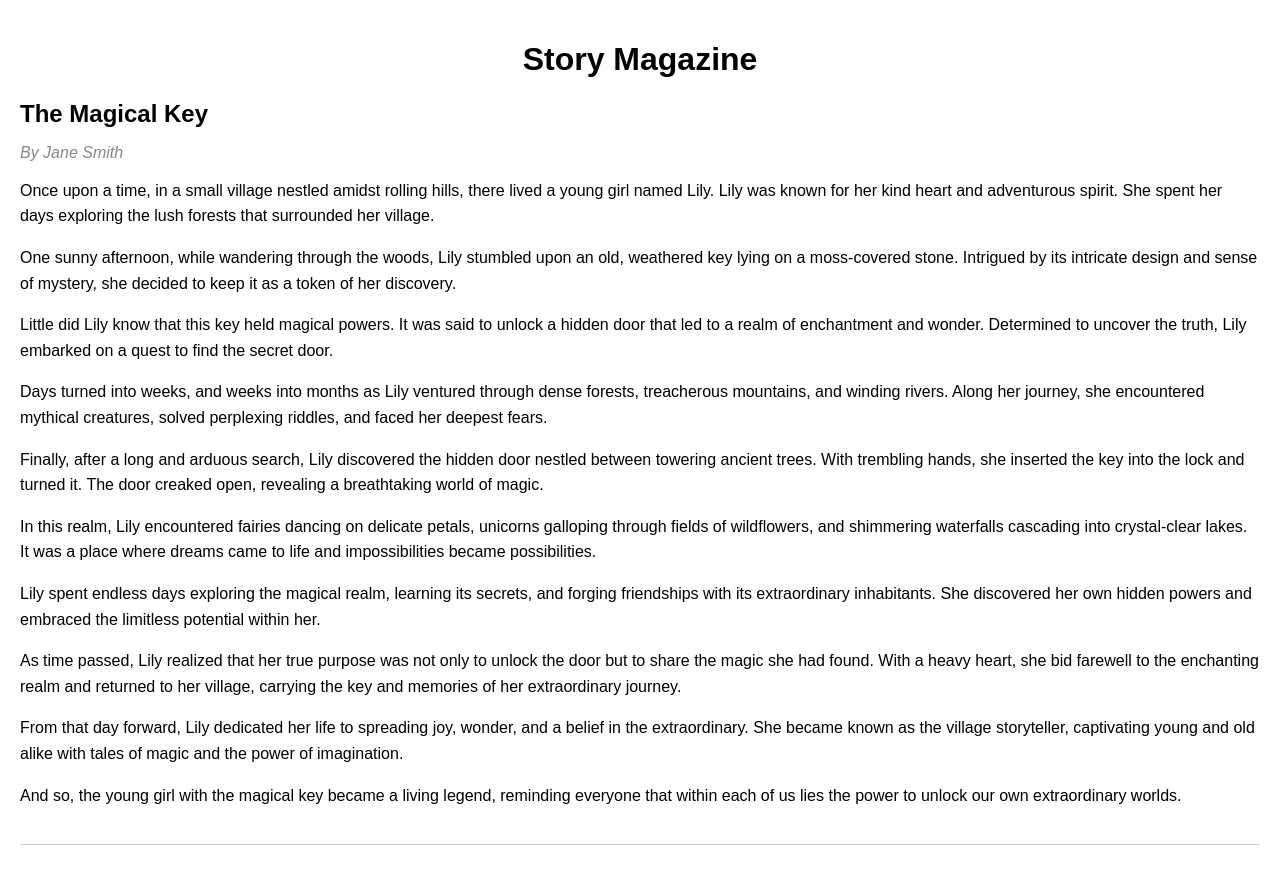
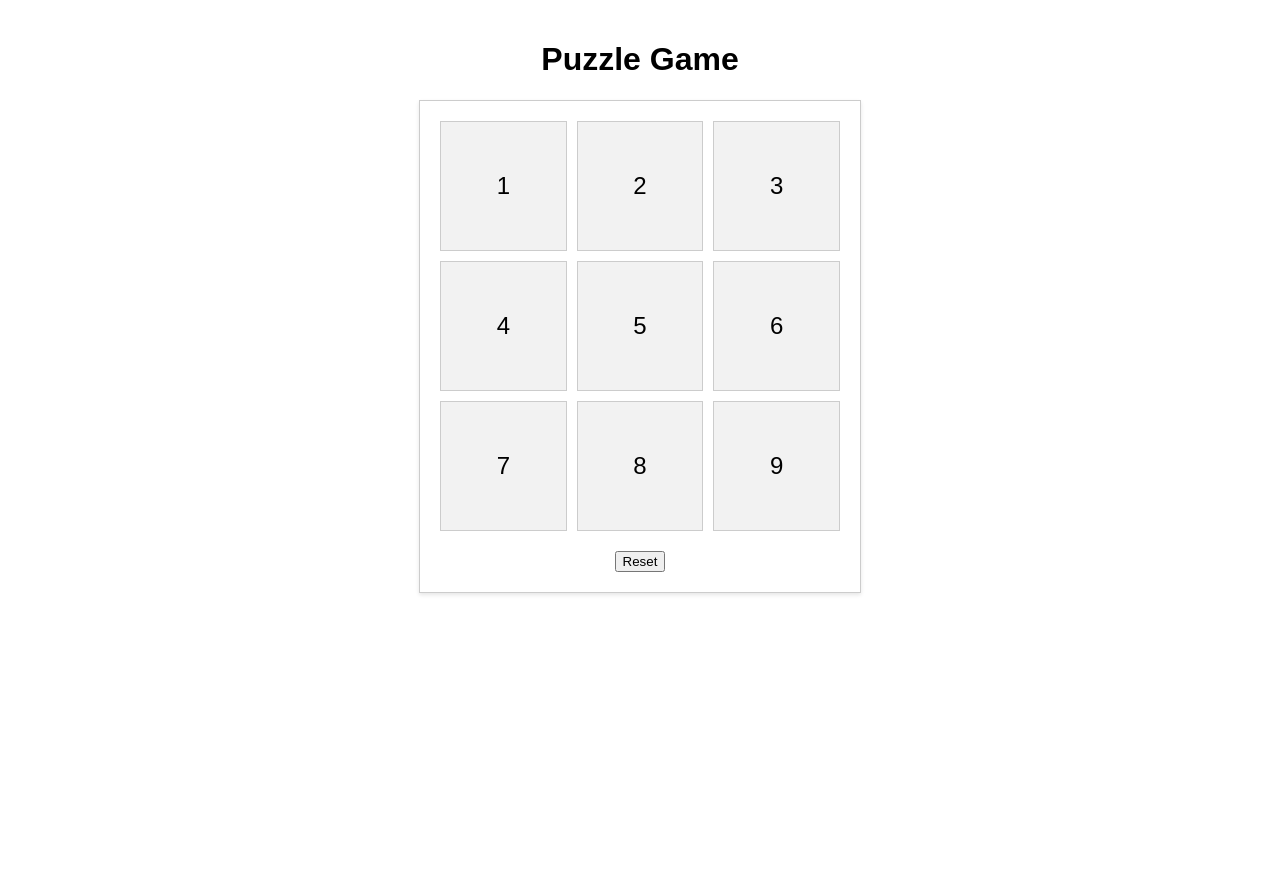
Before and after one commit to Anoop-Meshram/anoop-meshram.github.io, a plain HTML site: page index.html in a window 1280 px wide. After the commit the page ends 800 px from the top, so only its background shows below. Drawn offline with Linux system fonts and the light colour scheme.

Commit message:
Update index.html

```diff
--- a/index.html
+++ b/index.html
@@ -1,7 +1,7 @@
 <!DOCTYPE html>
 <html>
 <head>
-  <title>Story Magazine</title>
+  <title>Puzzle Game</title>
   <style>
     body {
       font-family: Arial, sans-serif;
@@ -13,47 +13,79 @@
       text-align: center;
     }
 
-    .story {
-      margin-bottom: 30px;
-      border-bottom: 1px solid #ccc;
-      padding-bottom: 20px;
+    .game-container {
+      max-width: 400px;
+      margin: 0 auto;
+      padding: 20px;
+      border: 1px solid #ccc;
+      box-shadow: 0 2px 4px rgba(0, 0, 0, 0.1);
+      text-align: center;
     }
 
-    .story-title {
-      font-size: 24px;
-      margin-bottom: 10px;
+    .puzzle-grid {
+      display: grid;
+      grid-template-columns: repeat(3, 1fr);
+      grid-gap: 10px;
+      margin-bottom: 20px;
     }
 
-    .story-author {
-      color: #888888;
-      font-style: italic;
-      margin-bottom: 10px;
-    }
-
-    .story-content {
-      line-height: 1.6;
+    .puzzle-piece {
+      border: 1px solid #ccc;
+      background-color: #f2f2f2;
+      padding: 50px;
+      font-size: 24px;
+      cursor: pointer;
     }
   </style>
 </head>
 <body>
-  <h1>Story Magazine</h1>
+  <h1>Puzzle Game</h1>
 
-  <div class="story">
-    <h2 class="story-title">The Magical Key</h2>
-    <p class="story-author">By Jane Smith</p>
-    <p class="story-content">Once upon a time, in a small village nestled amidst rolling hills, there lived a young girl named Lily. Lily was known for her kind heart and adventurous spirit. She spent her days exploring the lush forests that surrounded her village.</p>
-    <p class="story-content">One sunny afternoon, while wandering through the woods, Lily stumbled upon an old, weathered key lying on a moss-covered stone. Intrigued by its intricate design and sense of mystery, she decided to keep it as a token of her discovery.</p>
-    <p class="story-content">Little did Lily know that this key held magical powers. It was said to unlock a hidden door that led to a realm of enchantment and wonder. Determined to uncover the truth, Lily embarked on a quest to find the secret door.</p>
-    <p class="story-content">Days turned into weeks, and weeks into months as Lily ventured through dense forests, treacherous mountains, and winding rivers. Along her journey, she encountered mythical creatures, solved perplexing riddles, and faced her deepest fears.</p>
-    <p class="story-content">Finally, after a long and arduous search, Lily discovered the hidden door nestled between towering ancient trees. With trembling hands, she inserted the key into the lock and turned it. The door creaked open, revealing a breathtaking world of magic.</p>
-    <p class="story-content">In this realm, Lily encountered fairies dancing on delicate petals, unicorns galloping through fields of wildflowers, and shimmering waterfalls cascading into crystal-clear lakes. It was a place where dreams came to life and impossibilities became possibilities.</p>
-    <p class="story-content">Lily spent endless days exploring the magical realm, learning its secrets, and forging friendships with its extraordinary inhabitants. She discovered her own hidden powers and embraced the limitless potential within her.</p>
-    <p class="story-content">As time passed, Lily realized that her true purpose was not only to unlock the door but to share the magic she had found. With a heavy heart, she bid farewell to the enchanting realm and returned to her village, carrying the key and memories of her extraordinary journey.</p>
-    <p class="story-content">From that day forward, Lily dedicated her life to spreading joy, wonder, and a belief in the extraordinary. She became known as the village storyteller, captivating young and old alike with tales of magic and the power of imagination.</p>
-    <p class="story-content">And so, the young girl with the magical key became a living legend, reminding everyone that within each of us lies the power to unlock our own extraordinary worlds.</p>
+  <div class="game-container">
+    <div class="puzzle-grid">
+      <div class="puzzle-piece" onclick="swapPieces(0, 1)">1</div>
+      <div class="puzzle-piece" onclick="swapPieces(1, 2)">2</div>
+      <div class="puzzle-piece" onclick="swapPieces(3, 4)">3</div>
+      <div class="puzzle-piece" onclick="swapPieces(4, 5)">4</div>
+      <div class="puzzle-piece" onclick="swapPieces(6, 7)">5</div>
+      <div class="puzzle-piece" onclick="swapPieces(7, 8)">6</div>
+      <div class="puzzle-piece" onclick="swapPieces(1, 4)">7</div>
+      <div class="puzzle-piece" onclick="swapPieces(2, 5)">8</div>
+      <div class="puzzle-piece" onclick="swapPieces(4, 7)">9</div>
+    </div>
+    <button onclick="resetGame()">Reset</button>
   </div>
 
-  <!-- Add more stories -->
+  <script>
+    var pieces = Array.from(document.querySelectorAll('.puzzle-piece'));
+    var emptyIndex = 8;
 
+    pieces.forEach((piece, index) => {
+      piece.style.order = index + 1;
+    });
+
+    function swapPieces(index1, index2) {
+      var tempOrder = pieces[index1].style.order;
+      pieces[index1].style.order = pieces[index2].style.order;
+      pieces[index2].style.order = tempOrder;
+
+      checkWin();
+    }
+
+    function checkWin() {
+      var currentOrder = pieces.map(piece => piece.style.order);
+      var sortedOrder = [...currentOrder].sort();
+
+      if (currentOrder.join('') === sortedOrder.join('')) {
+        alert('Congratulations! You solved the puzzle!');
+      }
+    }
+
+    function resetGame() {
+      pieces.forEach((piece, index) => {
+        piece.style.order = index + 1;
+      });
+    }
+  </script>
 </body>
 </html>
```
